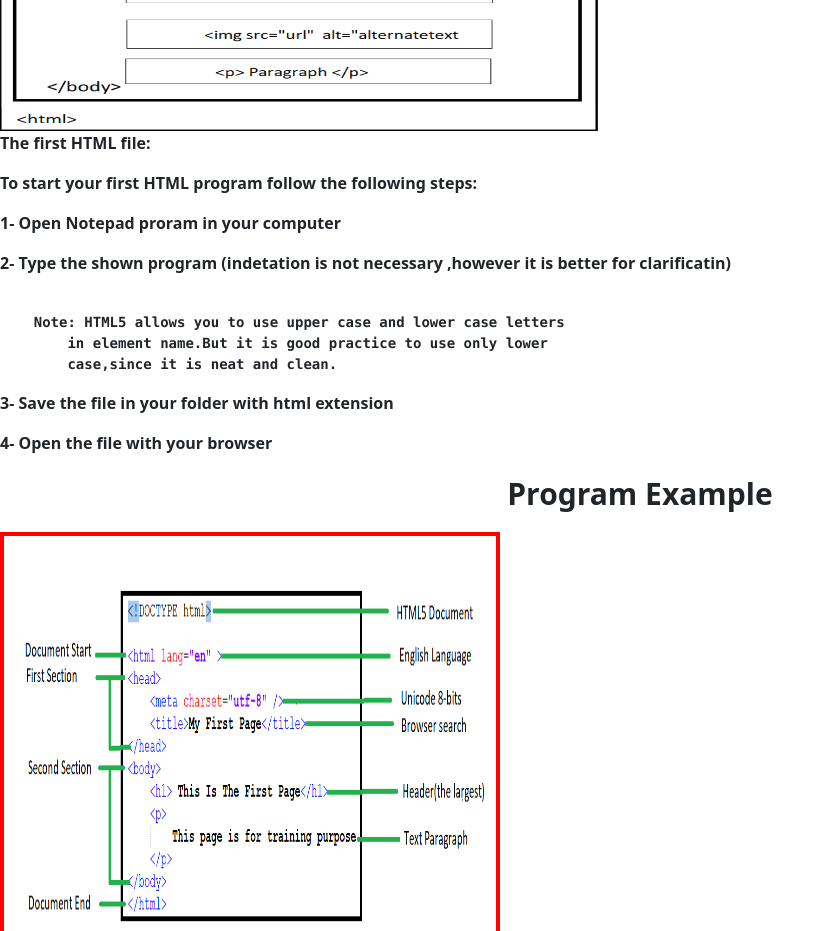
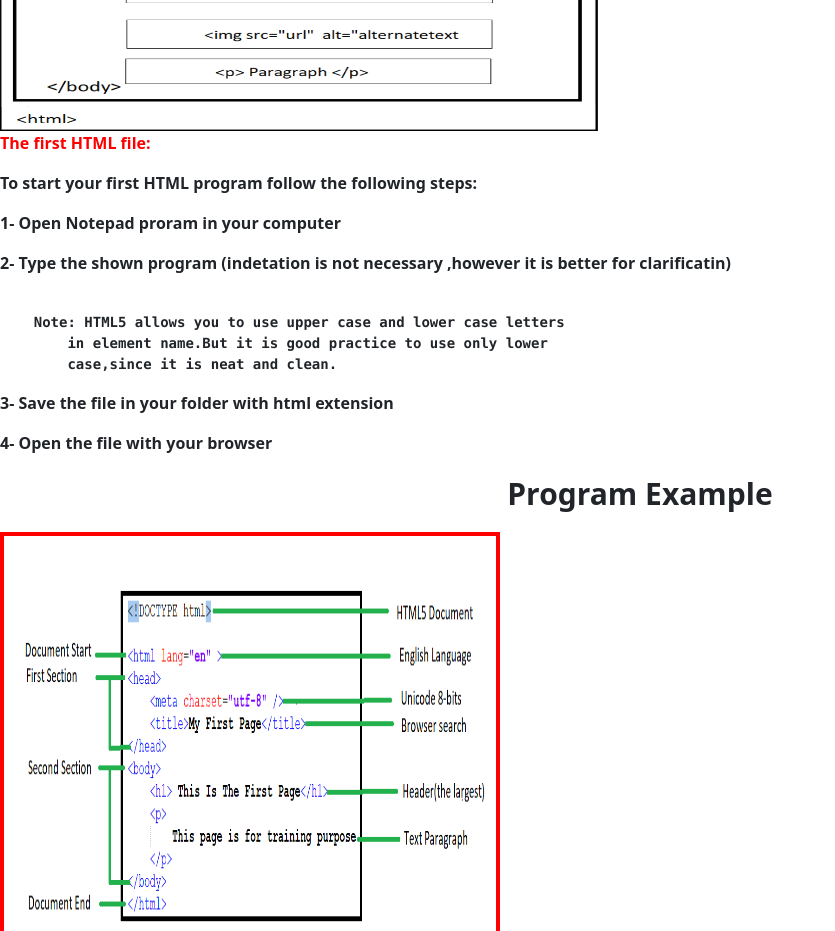
Before and after one commit to elshaer1954/elshaer1954.github.io, a plain HTML site: page lecture1.html in a window 1280 px wide. Shown: the part 2340-3271 px from the top of the page, without its empty margins (0-835 px from the left). Drawn offline with nearby package versions, Linux system fonts and the light colour scheme.

Commit message:
Update lecture1.html

```diff
--- a/lecture1.html
+++ b/lecture1.html
@@ -107,7 +107,7 @@ body section contains the informations
 and paragraphs </pre>
     <img src="Pagen.png" alt="File Not Found" width="600" height="400">
 
-    <p style=color :red;font-weight:bold"> The first HTML file: </p>
+    <p style="color :red;font-weight:bold"> The first HTML file: </p>
     <p> To start your first HTML program follow the following steps:</p>
     <p> 1- Open Notepad proram in your computer </p>
     <p> 2- Type the shown program (indetation is not necessary ,however it is better for clarificatin)</p>
```
